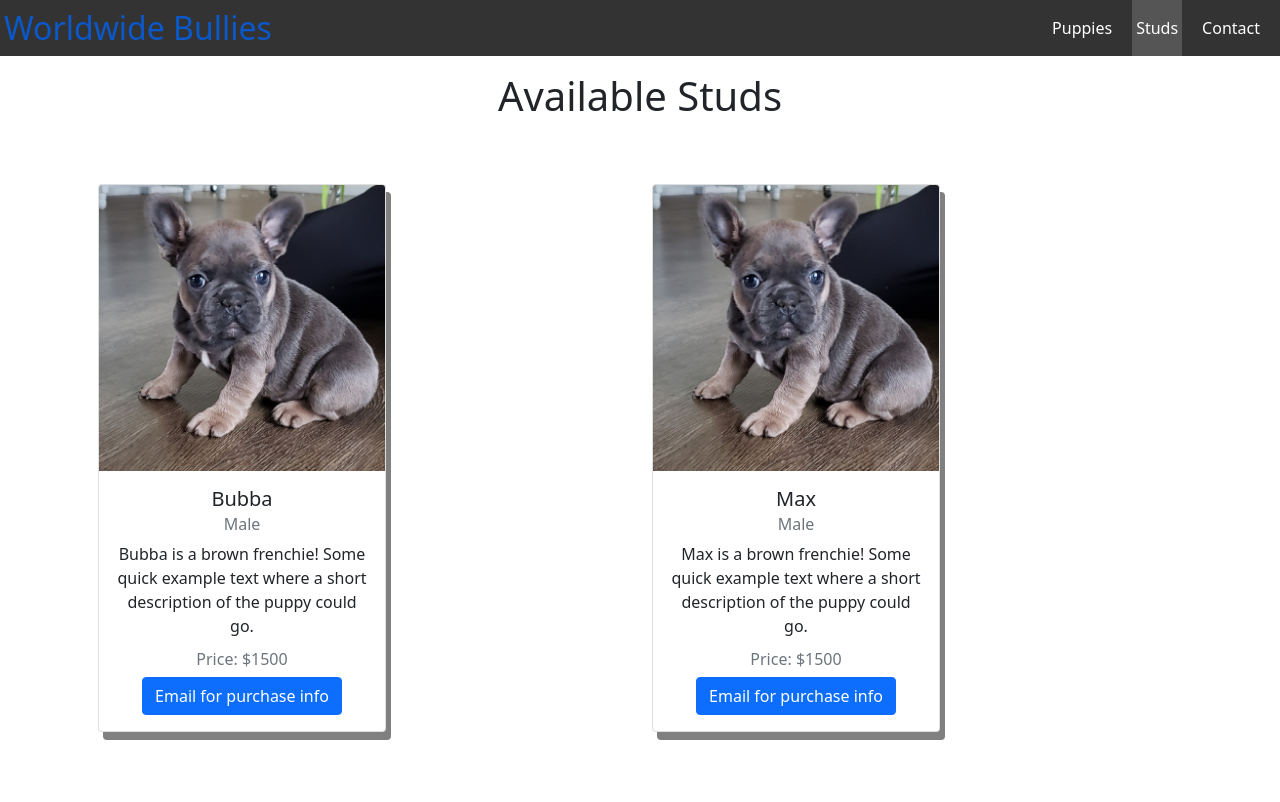
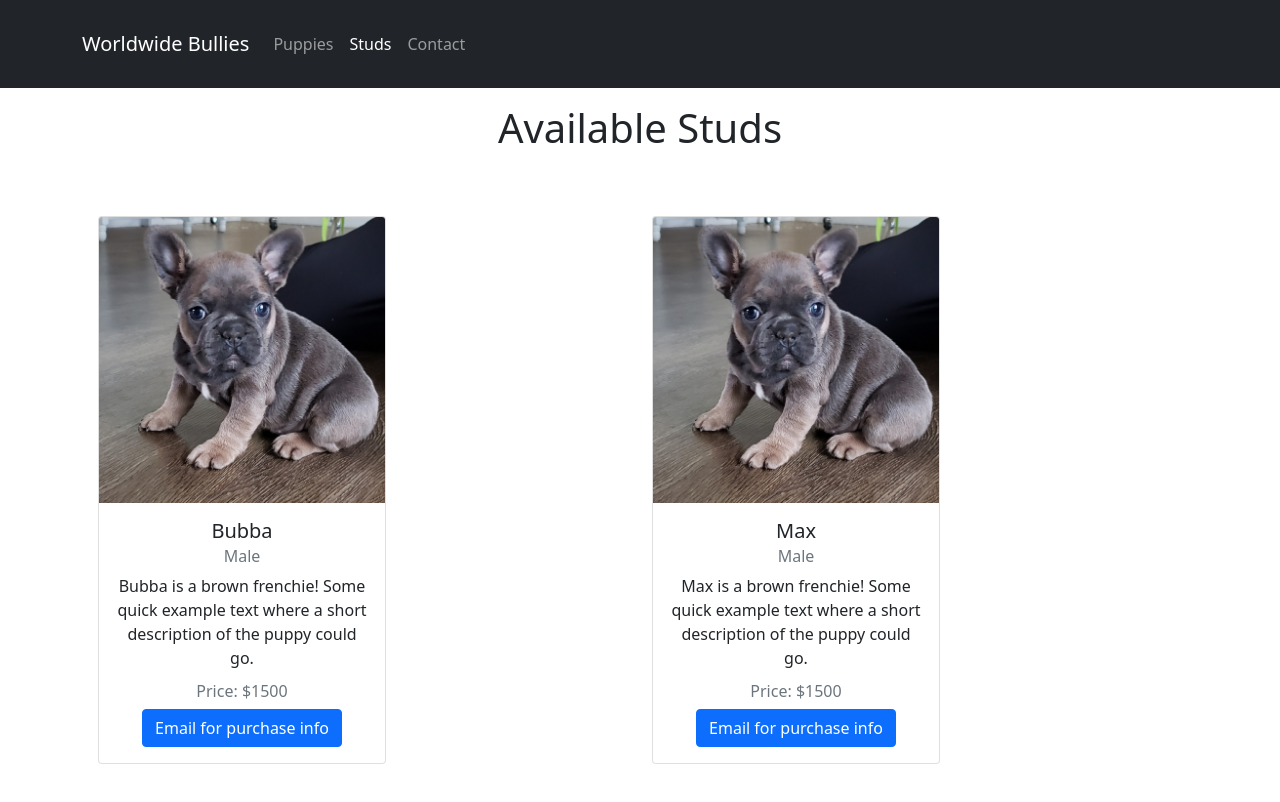
Before and after one commit to RileyShimp/WWB, a React (Create React App) app: page /studs in a window 1280 px wide. Built offline with nearby package versions, Linux system fonts and the light colour scheme.

Commit message:
Replace navbar with bootstrap navbar

```diff
--- a/package.json
+++ b/package.json
@@ -11,6 +11,7 @@
     "react": "^18.1.0",
     "react-bootstrap": "^2.4.0",
     "react-dom": "^18.1.0",
+    "react-router-bootstrap": "^0.26.1",
     "react-router-dom": "^6.3.0",
     "react-scripts": "5.0.1",
     "web-vitals": "^2.1.4"
--- a/src/App.css
+++ b/src/App.css
@@ -66,11 +66,10 @@ nav ul{
 
 .puppyCard{
   margin-top: 2rem;
-  box-shadow: 5px 8px #0000007f;
 }
 
 .puppyCard:hover{
-  box-shadow: 6px 10px #0000009c;
+  transform: scale(1.02);
 }
 
 .EmailForm {
--- a/src/App.js
+++ b/src/App.js
@@ -1,6 +1,6 @@
 import './App.css';
 import 'bootstrap/dist/css/bootstrap.min.css';
-import Navbar from './Navbar';
+import MainNavbar from './MainNavbar';
 import Puppies from './pages/Puppies';
 import Studs from './pages/Studs';
 import Home from './pages/Home';
@@ -12,7 +12,7 @@ function App() {
   return (
     <div className="App">
       <>
-      <Navbar/>
+      <MainNavbar/>
       <div className='container'>
         <Routes>
           <Route path='/' element={<Home/>}/>
--- /dev/null
+++ b/src/MainNavbar.js
@@ -0,0 +1,27 @@
+import { LinkContainer } from 'react-router-bootstrap'
+import Navbar from 'react-bootstrap/Navbar'
+import Container from 'react-bootstrap/Container'
+import Nav from 'react-bootstrap/Nav'
+
+export default function MainNavbar() {
+  return (
+    <Navbar bg='dark' variant='dark'>
+      <Container>
+        <LinkContainer to='/'>
+          <Navbar.Brand>Worldwide Bullies</Navbar.Brand>
+        </LinkContainer>
+        <Nav className='me-auto'>
+          <LinkContainer to='/puppies'>
+            <Nav.Link>Puppies</Nav.Link>
+          </LinkContainer>
+          <LinkContainer to='/studs'>
+            <Nav.Link>Studs</Nav.Link>
+          </LinkContainer>
+          <LinkContainer to='/contact'>
+            <Nav.Link>Contact</Nav.Link>
+          </LinkContainer>
+        </Nav>
+      </Container>
+    </Navbar>
+  )
+}
--- a/src/Navbar.js
+++ /dev/null
@@ -1,26 +0,0 @@
-import { Link, useMatch, useResolvedPath } from "react-router-dom";
-
-export default function Navbar() {
-  return (
-    <nav className='nav'>
-      <Link to ='/' className="site-title">
-        Worldwide Bullies
-      </Link>
-      <ul>
-        <CustomLink to='/puppies'>Puppies</CustomLink>
-        <CustomLink to='/studs'>Studs</CustomLink>
-        <CustomLink to='/contact'>Contact</CustomLink>
-      </ul>
-    </nav>
-  );
-}
-
-function CustomLink ({ to, children, ...props}) {
-  const resolvedPath = useResolvedPath(to)
-  const isActive = useMatch({ path : resolvedPath.pathname, end: true })
-  return (
-  <li className={isActive ? "active" : ""}>
-    <Link to={to} {...props}>{children}</Link>
-  </li>
-  )
-}
```
Also changed, not shown: 1 other file (tests, documents, lock files or other folders).
